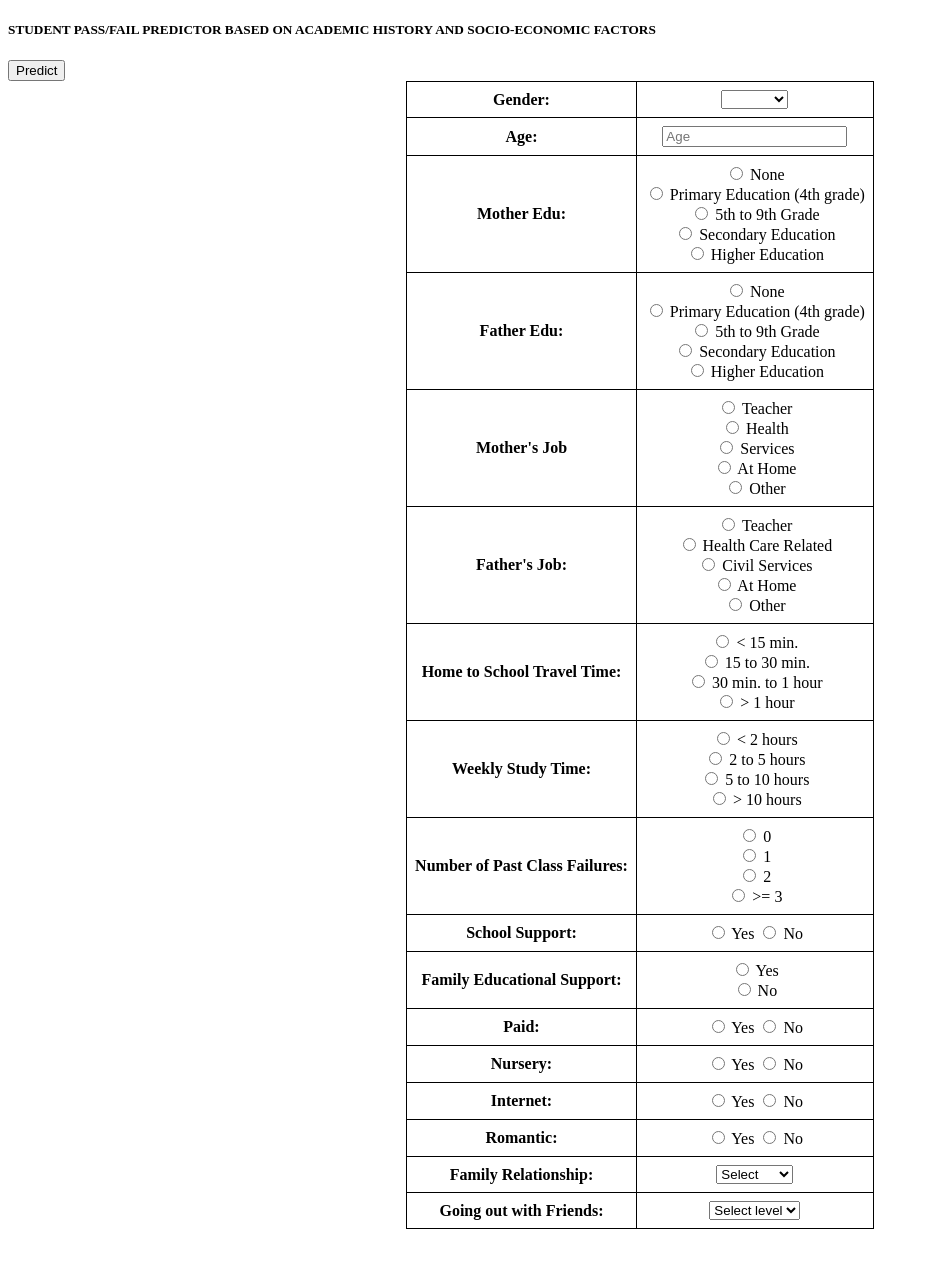
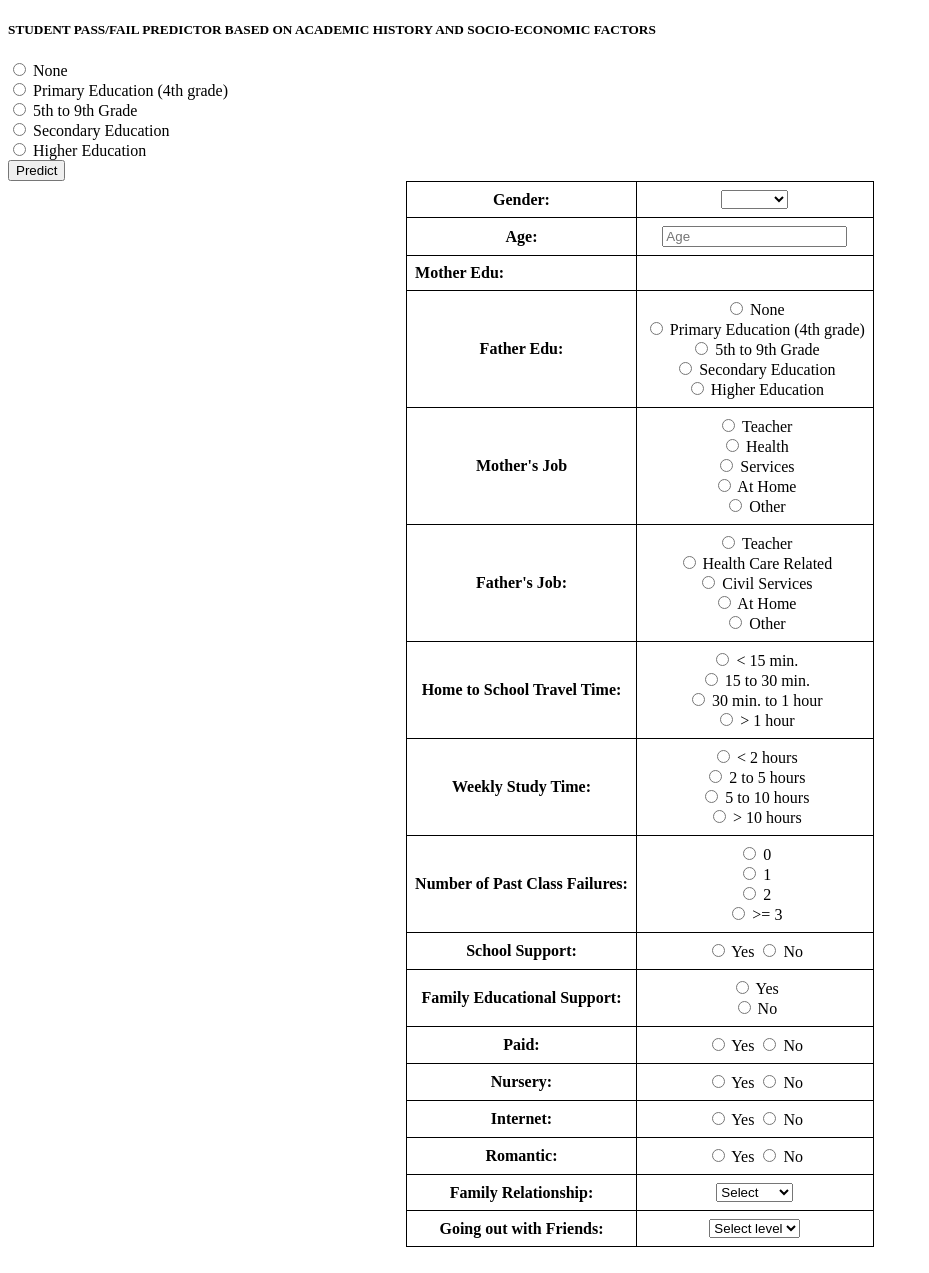
Before and after one commit to Mulugeek/mystudentsmlmodel, a Flask app: page / in a window 1280 px wide. Shown: the whole page, without its empty margins (0-929 px from the left). Before the commit the page ends 1229 px from the top, so only its background shows below. Run offline with Flask 2, Linux system fonts and the light colour scheme; parts of the project's set-up code (start-up, migrations or seed data) failed here and were passed over.

Commit message:
Update index.html

```diff
--- a/templates/index.html
+++ b/templates/index.html
@@ -42,8 +42,8 @@
   <td><strong>Age: </strong></td>
   <td><input name="age" placeholder="Age" required="required"/></td>
 <tr>
-  <td><strong>Mother Edu:</strong></td>
-  <td>
+ <td style="text-align: left;"><strong>Mother Edu:</strong></td>
+  <td></td>
     <label><input type="radio" name="Medu" value="0" required> None</label><br>
     <label><input type="radio" name="Medu" value="1" required> Primary Education (4th grade)</label><br>
     <label><input type="radio" name="Medu" value="2" required> 5th to 9th Grade</label><br>
```
